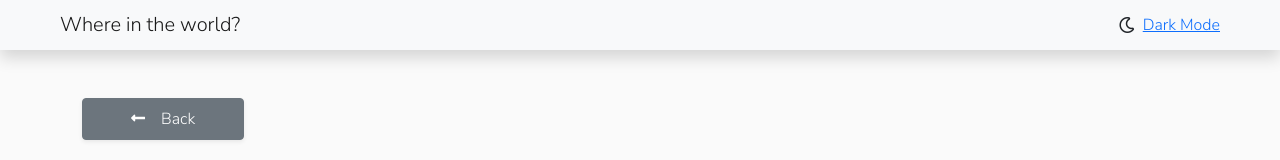
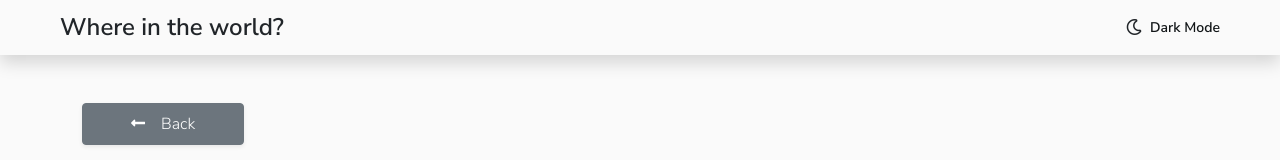
Before and after one commit to jonathankohen/radish_project, a React (Create React App) app in the folder client/: page /countries/1 in a window 1280 px wide. Shown: the top 160 px of the page. Built offline with nearby package versions, Linux system fonts and the light colour scheme; no server answers.

Commit message:
finished fixing dark mode bug

```diff
--- a/client/src/components/layout/Navbar.jsx
+++ b/client/src/components/layout/Navbar.jsx
@@ -4,64 +4,27 @@ import React, { useState, useEffect } from 'react';
 import { Link } from 'react-router-dom';
 
 export default function Navbar() {
-    const [themeState, setThemeState] = useState(false);
+    const [theme, setTheme] = useState('light');
+
+    useEffect(() => {
+        document.body.classList.add('light');
+    }, []);
 
     const handleChange = () => {
-        setThemeState(!themeState);
-
-        if (themeState) {
-            // Set to Dark Mode
-            localStorage.setItem('Theme', 'dark');
-
-            // Remove Light Mode class from body
+        if (theme === 'light') {
+            setTheme('dark');
+            document.body.classList.add('dark');
             document.body.classList.remove('light');
-
-            // Add Dark Mode class to body
-            document.body.classList.add('dark');
-
-            // Remove light Bootstrap classes from Navbar
-            document.getElementById('nav_toggle').classList.remove('bg-light');
-            document
-                .getElementById('nav_toggle')
-                .classList.remove('navbar-light');
-
-            // Add new dark Bootstrap classes to Navbar
-            document.getElementById('nav_toggle').classList.add('navbar-dark');
-            document.getElementById('nav_toggle').classList.add('bg-dark');
-        } else {
-            // Set to Light Mode
-            localStorage.setItem('Theme', 'light');
-
-            // Remove Dark Mode class from body
+        } else if (theme === 'dark') {
+            setTheme('light');
+            document.body.classList.add('light');
             document.body.classList.remove('dark');
-
-            // Add Light Mode class to body
-            document.body.classList.add('light');
-
-            // Remove dark Bootstrap classes from Navbar
-            document
-                .getElementById('nav_toggle')
-                .classList.remove('navbar-dark');
-            document.getElementById('nav_toggle').classList.remove('bg-dark');
-
-            // Add new light Bootstrap classes from Navbar
-            document.getElementById('nav_toggle').classList.add('navbar-light');
-            document.getElementById('nav_toggle').classList.add('bg-light');
         }
     };
 
-    useEffect(() => {
-        const getTheme = localStorage.getItem('Theme');
-
-        if (getTheme === 'dark') return document.body.classList.add('dark');
-    });
-
     return (
         <header>
-            <nav
-                className="navbar navbar-light bg-light shadow"
-                id="nav_toggle"
-            >
+            <nav className="navbar shadow" id="nav_toggle">
                 <div className="container-fluid mx-5">
                     <span className="navbar-brand mb-0 h1">
                         Where in the world?
--- a/client/src/scss/_country.scss
+++ b/client/src/scss/_country.scss
@@ -1,5 +1,5 @@
 body {
-    &.dark_mode {
+    &.dark {
         .card {
             background-color: $darkmode_elements;
             color: darkmode_text;
@@ -14,6 +14,22 @@ body {
             }
         }
     }
+
+    &.light {
+        .card {
+            background-color: $lightmode_elements;
+            color: lightmode_text;
+
+            .card-title {
+                @extend %light_title;
+            }
+
+            .card-text {
+                margin: 0;
+                padding: 0;
+            }
+        }
+    }
 }
 
 .card_bold {
--- a/client/src/scss/_filter.scss
+++ b/client/src/scss/_filter.scss
@@ -1,12 +1,12 @@
 body {
-    &.dark_mode {
+    &.dark {
         #select {
             background-color: $darkmode_elements;
             color: $darkmode_text;
         }
     }
 
-    &.light_mode {
+    &.light {
         #select {
             background-color: $lightmode_elements;
             color: $lightmode_text;
--- a/client/src/scss/_form.scss
+++ b/client/src/scss/_form.scss
@@ -1,5 +1,5 @@
 body {
-    &.dark_mode {
+    &.dark {
         .form-control {
             background-color: $darkmode_elements;
         }
@@ -10,7 +10,7 @@ body {
         }
     }
 
-    &.light_mode {
+    &.light {
         .form-control {
             background-color: $lightmode_elements;
         }
--- a/client/src/scss/_navbar.scss
+++ b/client/src/scss/_navbar.scss
@@ -1,11 +1,16 @@
 body {
-    &.dark_mode {
+    &.dark {
         .navbar-dark {
             background-color: $darkmode_bg;
         }
 
         .bg-dark {
             background-color: $darkmode_bg;
+        }
+
+        .navbar-brand {
+            font-size: $font_size_title;
+            font-weight: $font_weight_semibold;
         }
 
         .toggle_link {
@@ -21,13 +26,18 @@ body {
         }
     }
 
-    &.light_mode {
+    &.light {
         .navbar-light {
             background-color: $lightmode_elements;
         }
 
         .bg-light {
             background-color: $lightmode_elements;
+        }
+
+        .navbar-brand {
+            font-size: $font_size_title;
+            font-weight: $font_weight_semibold;
         }
 
         .toggle_link {
@@ -44,7 +54,20 @@ body {
     }
 }
 
-.navbar-brand {
-    font-size: $font_size_title;
-    font-weight: $font_weight_semibold;
-}
+// .navbar-light {
+//     background-color: $lightmode_bg;
+//     color: $lightmode_bg;
+// }
+
+// .navbar-dark {
+//     background-color: $darkmode_bg;
+//     color: $darkmode_bg;
+// }
+
+// .bg-light {
+//     background-color: $lightmode_bg;
+// }
+
+// .bg-dark {
+//     background-color: $darkmode_bg;
+// }
--- a/client/src/scss/_themes.scss
+++ b/client/src/scss/_themes.scss
@@ -10,15 +10,22 @@ $colors: (
 
 @mixin change_colors($light_or_dark) {
     background-color: map-get($colors, $light_or_dark + '_bg');
-    color: map-get($colors, $light_or_dark + '_text');
+    // color: map-get($colors, $light_or_dark + '_text');
 
-    .navbar-#{light_or_dark} {
-        background-color: map-get($colors, $light_or_dark + '_bg');
-        color: map-get($colors, $light_or_dark + '_text');
+    .navbar-brand {
+        font-size: $font_size_title;
+        font-weight: $font_weight_semibold;
     }
 
-    .bg-#{light_or_dark} {
-        background-color: map-get($colors, $light_or_dark + '_bg');
+    .toggle_link {
+        text-decoration: none;
+        color: map-get($colors, $light_or_dark + '_text');
+        font-size: $font_size_home;
+        font-weight: $font_weight_semibold;
+        &:hover {
+            color: map-get($colors, $light_or_dark + '_text');
+            text-decoration: underline;
+        }
     }
 
     .card {
@@ -36,45 +43,74 @@ $colors: (
         }
     }
 
-    // .navbar-brand {
-    //     font-size: $font_size_title;
-    //     font-weight: $font_weight_semibold;
-    // }
-
-    // .details {
-    //     font-size: $font_size_detail;
-    // }
-
-    @if ($light_or_dark == 'light') {
-        .toggle_link {
-            text-decoration: none;
-            color: $lightmode_text;
-            font-size: $font_size_home;
-            font-weight: $font_weight_semibold;
-            &:hover {
-                color: $lightmode_text;
-                text-decoration: underline;
-            }
-        }
-    } @else {
-        .toggle_link {
-            text-decoration: none;
-            color: $darkmode_text;
-            font-size: $font_size_home;
-            font-weight: $font_weight_semibold;
-            &:hover {
-                color: $darkmode_text;
-                text-decoration: underline;
-            }
-        }
+    .details {
+        font-size: $font_size_detail;
     }
 
-    // .form-control {
-    //     background-color: map-get($colors, $light_or_dark + '_element');
-    // }
+    .form-control {
+        background-color: map-get($colors, $light_or_dark + '_element');
+    }
+}
 
-    // #search_input::placeholder {
-    //     color: map-get($colors, $light_or_dark + '_text');
-    //     font-size: $font_size_home;
-    // }
-}
+// .navbar-#{light_or_dark} {
+//         background-color: map-get($colors, $light_or_dark + '_elements');
+//         color: map-get($colors, $light_or_dark + '_text');
+//     }
+
+//     .bg-#{light_or_dark} {
+//         background-color: map-get($colors, $light_or_dark + '_bg');
+//     }
+
+// @if ($light_or_dark == 'light') {
+//     .toggle_link {
+//         text-decoration: none;
+//         color: $lightmode_text;
+//         font-size: $font_size_home;
+//         font-weight: $font_weight_semibold;
+//         &:hover {
+//             color: $lightmode_text;
+//             text-decoration: underline;
+//         }
+//     }
+// } @else {
+//     .toggle_link {
+//         text-decoration: none;
+//         color: $darkmode_text;
+//         font-size: $font_size_home;
+//         font-weight: $font_weight_semibold;
+//         &:hover {
+//             color: $darkmode_text;
+//             text-decoration: underline;
+//         }
+//     }
+// }
+
+// @if $light_or_dark == 'light' {
+//     .navbar-light {
+//         background-color: map-get($colors, $light_or_dark + '_elements');
+//         color: map-get($colors, $light_or_dark + '_text');
+//     }
+
+//     .bg-light {
+//         background-color: map-get($colors, $light_or_dark + '_bg');
+//     }
+
+//     #search_input::placeholder {
+//         font-size: $font_size_home;
+//         color: map-get($colors, $light_or_dark + '_input');
+//     }
+// } @else {
+//     .navbar-dark {
+//         background-color: map-get($colors, $light_or_dark + '_elements');
+//         color: map-get($colors, $light_or_dark + '_text');
+//     }
+
+//     .bg-dark {
+//         background-color: map-get($colors, $light_or_dark + '_bg');
+//     }
+
+//     #search_input::placeholder {
+//         font-size: $font_size_home;
+//         color: map-get($colors, $light_or_dark + '_text');
+//     }
+// }
--- a/client/src/scss/index.css
+++ /dev/null
@@ -1,99 +0,0 @@
-@import url("https://fonts.googleapis.com/css2?family=Nunito+Sans:wght@300;600;800&display=swap");
-html {
-  overflow-y: auto;
-  overflow-x: hidden;
-}
-
-html,
-body {
-  height: 100vh;
-  overflow-y: auto;
-}
-
-body {
-  font-family: "Nunito Sans", sans-serif;
-  background-color: #fafafa;
-}
-
-body.light {
-  background-color: #fafafa;
-  color: #111517;
-}
-
-body.light .navbar-light_or_dark {
-  background-color: #fafafa;
-  color: #111517;
-}
-
-body.light .bg-light_or_dark {
-  background-color: #fafafa;
-}
-
-body.light .card {
-  background-color: #fafafa;
-  color: #111517;
-}
-
-body.light .card .card-title {
-  color: #111517;
-  font-weight: 800;
-}
-
-body.light .card .card-text {
-  margin: 0;
-  padding: 0;
-}
-
-body.light .toggle_link {
-  text-decoration: none;
-  color: #111517;
-  font-size: 14px;
-  font-weight: 600;
-}
-
-body.light .toggle_link:hover {
-  color: #111517;
-  text-decoration: underline;
-}
-
-body.dark {
-  background-color: #202c37;
-  color: white;
-}
-
-body.dark .navbar-light_or_dark {
-  background-color: #202c37;
-  color: white;
-}
-
-body.dark .bg-light_or_dark {
-  background-color: #202c37;
-}
-
-body.dark .card {
-  background-color: #202c37;
-  color: white;
-}
-
-body.dark .card .card-title {
-  color: white;
-  font-weight: 800;
-}
-
-body.dark .card .card-text {
-  margin: 0;
-  padding: 0;
-}
-
-body.dark .toggle_link {
-  text-decoration: none;
-  color: white;
-  font-size: 14px;
-  font-weight: 600;
-}
-
-body.dark .toggle_link:hover {
-  color: white;
-  text-decoration: underline;
-}
-/*# sourceMappingURL=index.css.map */
--- a/client/src/scss/index.scss
+++ b/client/src/scss/index.scss
@@ -1,12 +1,12 @@
 @import 'vars';
-@import 'themes';
+// @import 'themes';
 // @import 'custom';
 @import 'base';
-// @import 'navbar';
-// @import 'form';
-// @import 'filter';
-// @import 'country';
-// @import 'details';
+@import 'navbar';
+@import 'form';
+@import 'filter';
+@import 'country';
+@import 'details';
 
 // @import 'loading';
 // @import 'settings';
```
Also changed, not shown: client/src/scss/_base.scss (+24 -4 lines), client/src/scss/_vars.scss (+25 -20 lines), 1 other file (tests, documents, lock files or other folders).
